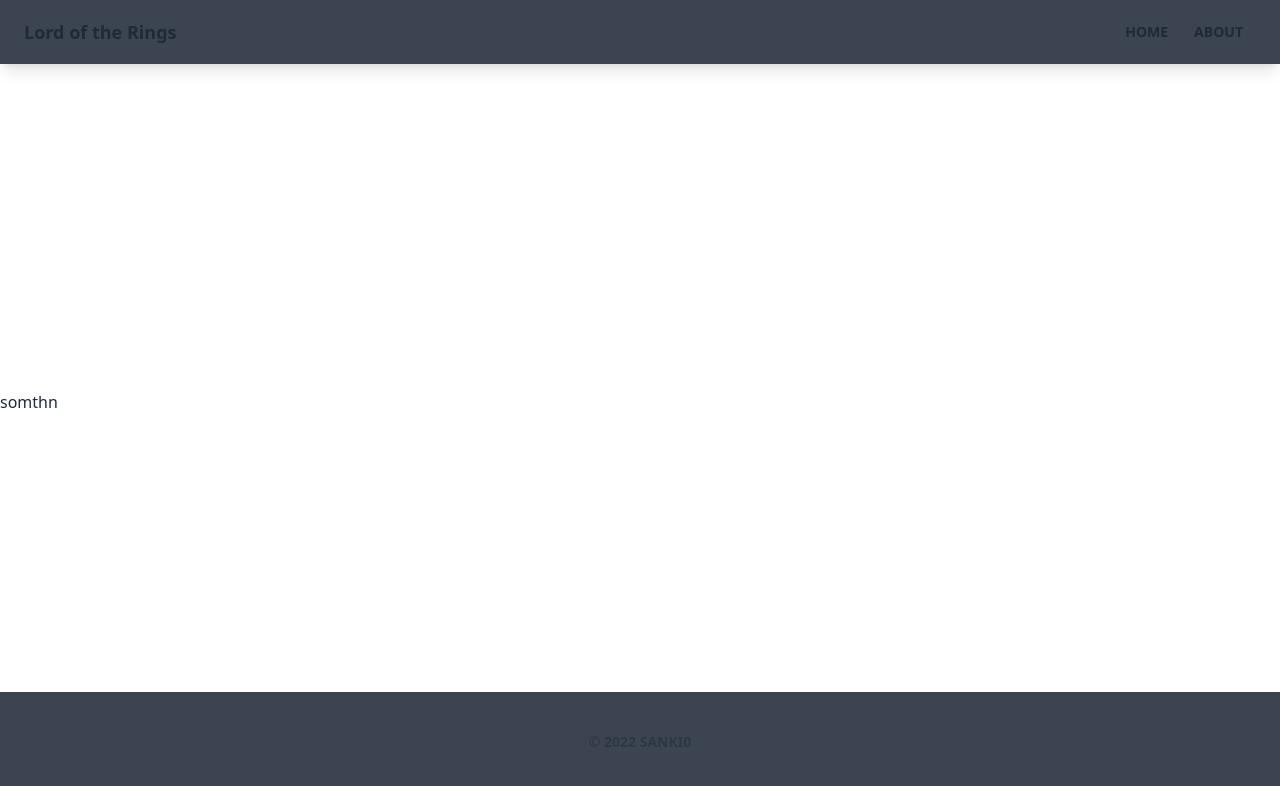
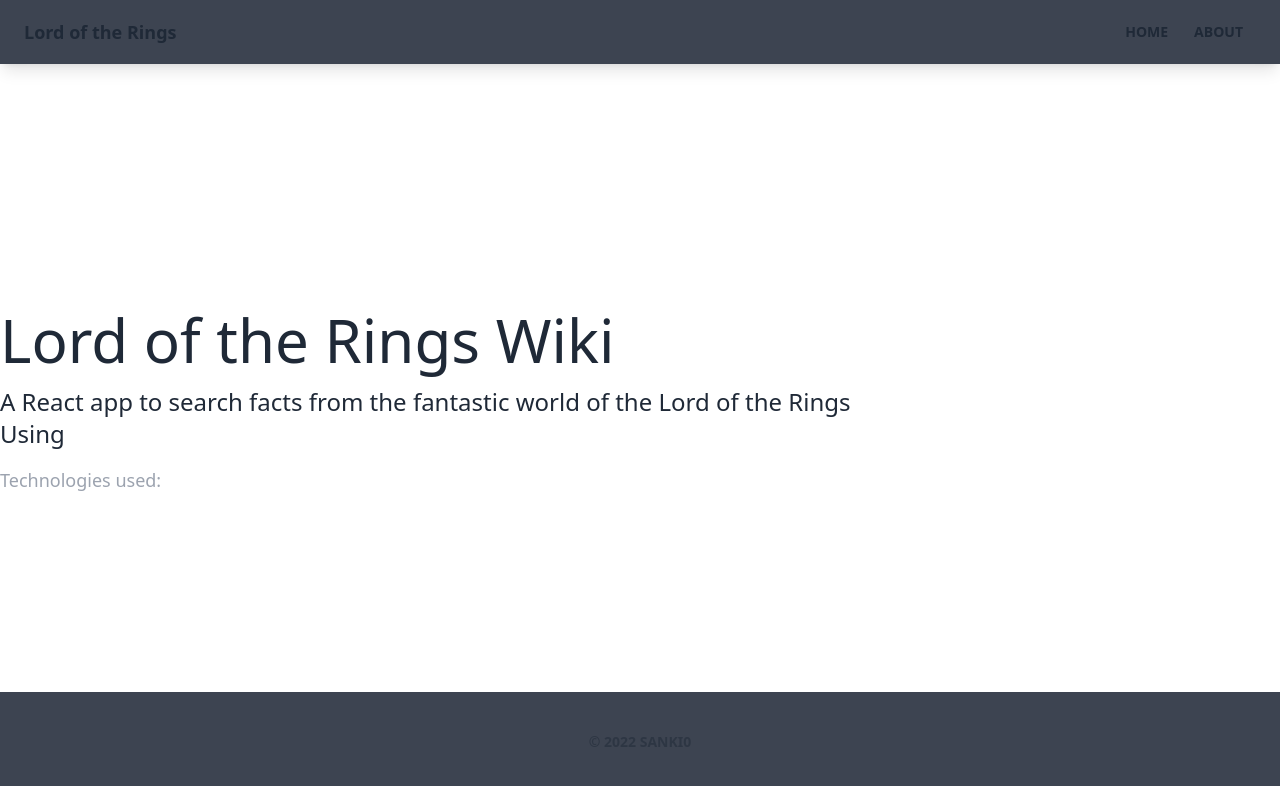
Before and after one commit to Sanki0/one-ring-to-rule-them-all, a React (Create React App) app: page /about in a window 1280 px wide. Shown: the top 786 px of the page. Built offline with nearby package versions, Linux system fonts and the light colour scheme.

Commit message:
setting up the pages

```diff
--- a/src/App.js
+++ b/src/App.js
@@ -1,15 +1,25 @@
 import React from 'react'
-import {BrowserRouter as Router, Route} from 'react-router-dom'
+import { BrowserRouter as Router, Route, Routes } from 'react-router-dom'
 import Footer from './components/layout/Footer'
 import Navbar from './components/layout/Navbar'
+import About from './pages/About'
+import Home from './pages/Home'
+import NotFound from './pages/NotFound'
 
 function App() {
   return (
     <Router>
       <div className='flex flex-col justify-between h-screen'>
-        <Navbar/>
-        <main> somthn</main>
-        <Footer/>
+        <Navbar />
+        <main>
+          <Routes>
+            <Route path='/' element={<Home/>} />
+            <Route path='/about' element={<About/>} />
+            <Route path='/notfound' element={<NotFound/>} />
+            <Route path='/*' element={<NotFound />} />
+          </Routes>
+        </main>
+        <Footer />
       </div>
     </Router>
   )
--- /dev/null
+++ b/src/pages/About.jsx
@@ -0,0 +1,18 @@
+import React from 'react'
+
+function About() {
+  return (
+    <div>
+      <h1 className='text-6xl mb-4'>Lord of the Rings Wiki</h1>
+      <p className='mb-4 text-2xl font-light'>
+        A React app to search facts from the fantastic world of the Lord of the Rings<br/>
+        Using <a className='text-white' href='https://the-one-api.dev/' target="_blank">the-one-api</a>
+      </p>
+      <p className='text-lg text-gray-400'>
+        Technologies used: <span className='text-white'>ReactJS, Tailwind CSS, axios</span>
+      </p>
+    </div>
+  )
+}
+
+export default About
--- /dev/null
+++ b/src/pages/Home.jsx
@@ -0,0 +1,9 @@
+import React from 'react'
+
+function Home() {
+  return (
+    <div>Home</div>
+  )
+}
+
+export default Home
--- /dev/null
+++ b/src/pages/NotFound.jsx
@@ -0,0 +1,20 @@
+import React from 'react'
+import { Link } from 'react-router-dom'
+
+function NotFound() {
+  return (
+    <div className='hero'>
+      <div className='text-center hero-content'>
+        <div className='max-w-lg'>
+          <h1 className='text-8xl font-bold mb-8'>Oops!</h1>
+          <p className='text-5xl mb-8'>404 - Page Not Found!</p>
+          <Link className='btn btn-primary btn-lg' to='/'>
+            Back To Home
+          </Link>
+        </div>
+      </div>
+    </div>
+  )
+}
+
+export default NotFound
```
